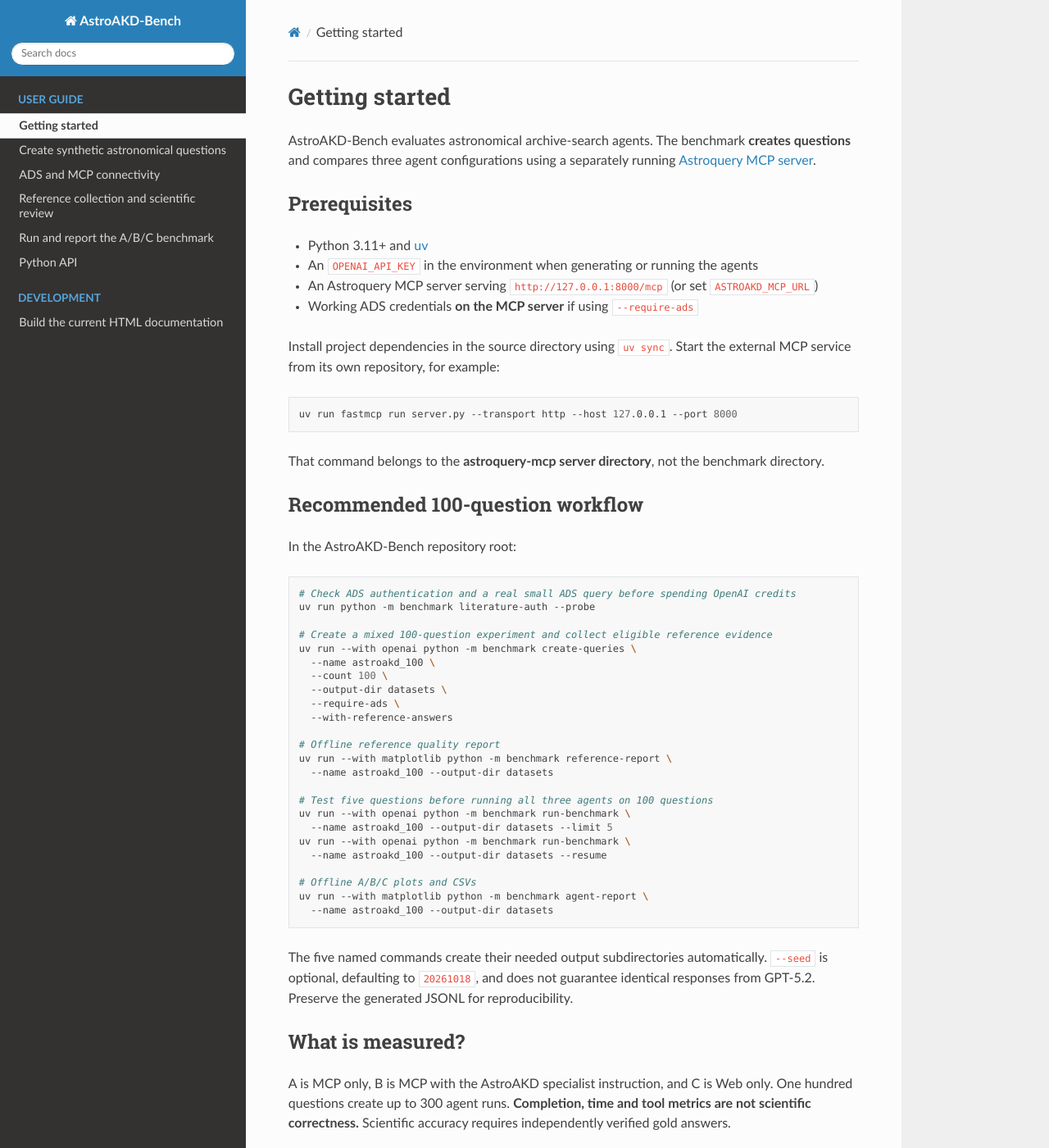
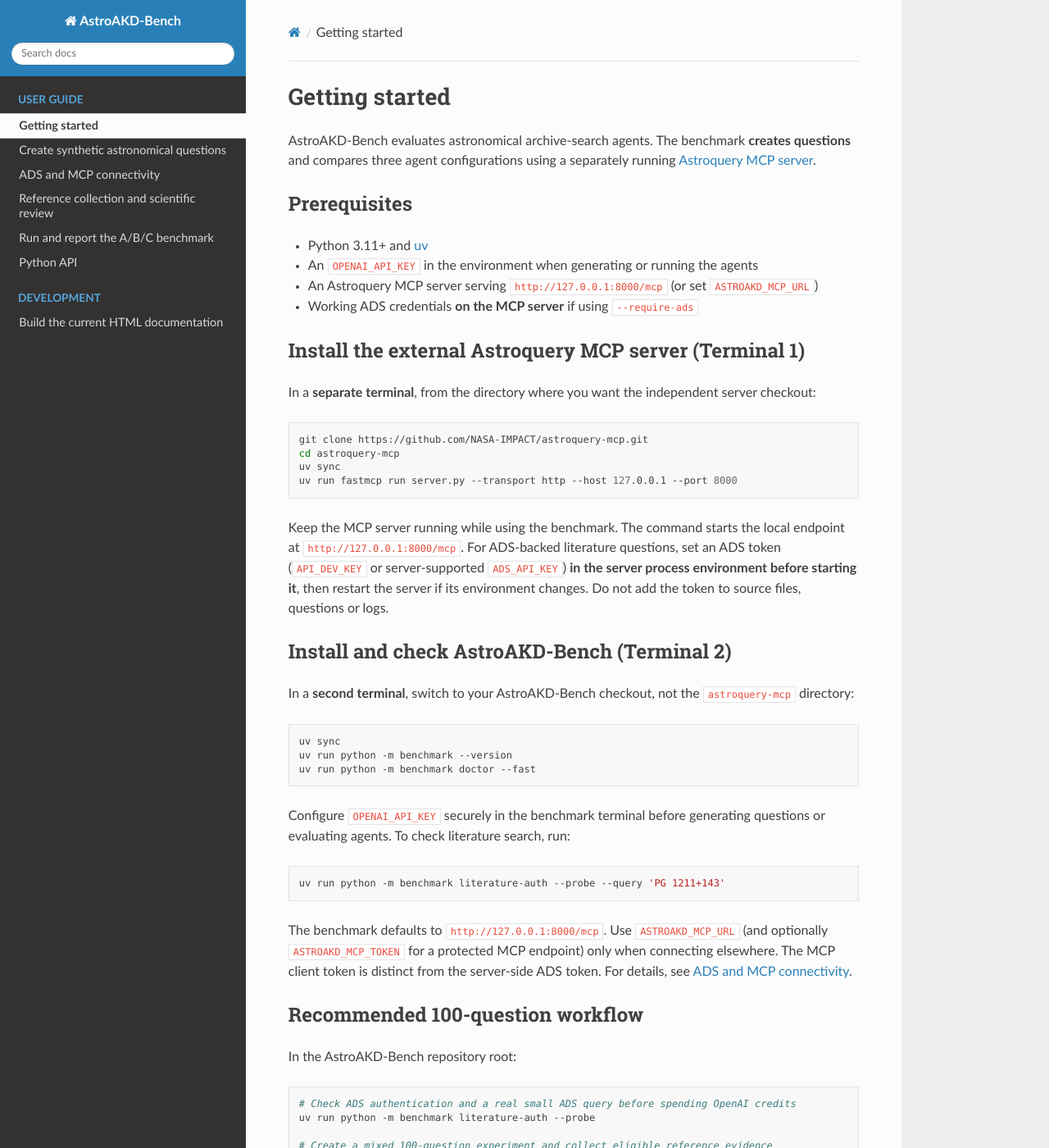
Before and after one commit to NASA-IMPACT/astroakd-bench, a Sphinx documentation site: the page built from docs/benchmark/quickstart.md, in a window 1280 px wide and 1400 px high. Shown: the whole window at 82% size. Built offline with Sphinx 7.4.7 and the Read the Docs theme 3.1.0, drawn with Linux system fonts in a browser that asks for light colours.

Commit message:
External MCP Setup Doc Restore

````diff
--- a/benchmark/__init__.py
+++ b/benchmark/__init__.py
@@ -1,5 +1,5 @@
 """AstroAKD-Bench: MCP-native astronomical agent evaluation utilities."""
 
-__version__ = "0.6.7.11.6"
+__version__ = "0.6.7.11.7"
 
 DEFAULT_MCP_URL = "http://127.0.0.1:8000/mcp"
--- a/docs/benchmark/quickstart.md
+++ b/docs/benchmark/quickstart.md
@@ -9,13 +9,36 @@
 - An Astroquery MCP server serving `http://127.0.0.1:8000/mcp` (or set `ASTROAKD_MCP_URL`)
 - Working ADS credentials **on the MCP server** if using `--require-ads`
 
-Install project dependencies in the source directory using `uv sync`. Start the external MCP service from its own repository, for example:
+## Install the external Astroquery MCP server (Terminal 1)
+
+In a **separate terminal**, from the directory where you want the independent server checkout:
 
 ```bash
+git clone https://github.com/NASA-IMPACT/astroquery-mcp.git
+cd astroquery-mcp
+uv sync
 uv run fastmcp run server.py --transport http --host 127.0.0.1 --port 8000
 ```
 
-That command belongs to the **astroquery-mcp server directory**, not the benchmark directory.
+Keep the MCP server running while using the benchmark. The command starts the local endpoint at `http://127.0.0.1:8000/mcp`. For ADS-backed literature questions, set an ADS token (`API_DEV_KEY` or server-supported `ADS_API_KEY`) **in the server process environment before starting it**, then restart the server if its environment changes. Do not add the token to source files, questions or logs.
+
+## Install and check AstroAKD-Bench (Terminal 2)
+
+In a **second terminal**, switch to your AstroAKD-Bench checkout, not the `astroquery-mcp` directory:
+
+```bash
+uv sync
+uv run python -m benchmark --version
+uv run python -m benchmark doctor --fast
+```
+
+Configure `OPENAI_API_KEY` securely in the benchmark terminal before generating questions or evaluating agents. To check literature search, run:
+
+```bash
+uv run python -m benchmark literature-auth --probe --query 'PG 1211+143'
+```
+
+The benchmark defaults to `http://127.0.0.1:8000/mcp`. Use `ASTROAKD_MCP_URL` (and optionally `ASTROAKD_MCP_TOKEN` for a protected MCP endpoint) only when connecting elsewhere. The MCP client token is distinct from the server-side ADS token. For details, see [ADS and MCP connectivity](ads_and_mcp.md).
 
 ## Recommended 100-question workflow
 
--- a/pyproject.toml
+++ b/pyproject.toml
@@ -1,6 +1,6 @@
 [project]
 name = "astroakd-bench"
-version = "0.6.7.11.6"
+version = "0.6.7.11.7"
 description = "Reproducible MCP-native benchmarks for astronomical archive-discovery agents"
 readme = "README.md"
 requires-python = ">=3.11"
````
Also changed, not shown: CHANGELOG.md (+6 -0 lines), INSTALL.md (+19 -2 lines), README.md (+29 -4 lines), docs/benchmark/ads_and_mcp.md (+15 -0 lines), docs/index.md (+1 -1 lines), 1 other file.
